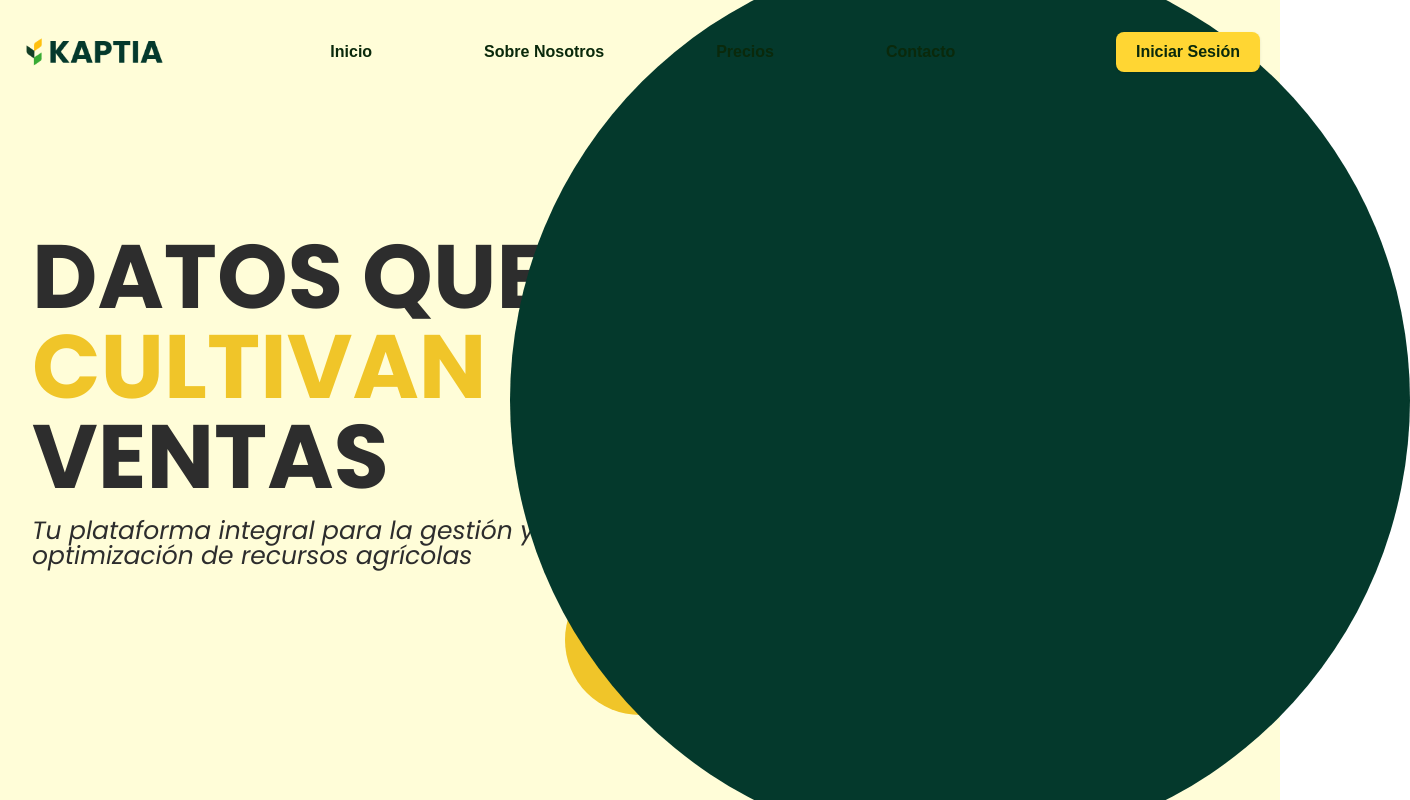
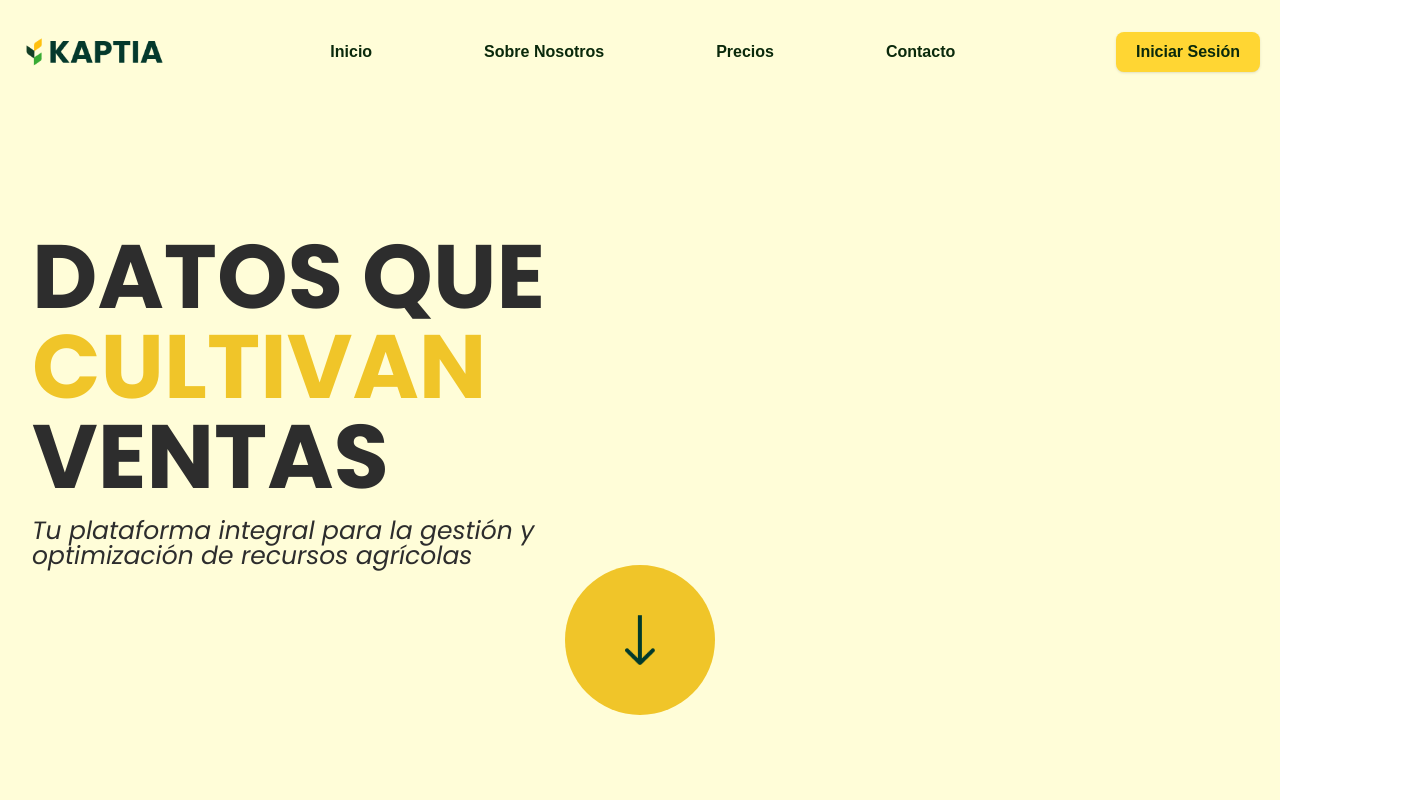
Before and after one commit to Kaptia-Dev/Kaptia-Front, a Next.js app: page / in a window 1280 px wide. Shown: the top 800 px of the page, 1410 px wide, since content can reach past the window. Built offline with nearby package versions, Linux system fonts and the light colour scheme; what @midudev/tailwind-animations would draw is missing.

Commit message:
refactor: update header import path to lowercase directory

```diff
--- a/src/app/page.tsx
+++ b/src/app/page.tsx
@@ -2,7 +2,7 @@
 "use client";
 import Image from "next/image";
 import styles from "./page.module.css";
-import Header from "./components/Header/Header";
+import Header from "./components/header/Header";
 import { useRef } from "react";
 
 export default function Home() {
@@ -35,9 +35,9 @@ export default function Home() {
             className={styles.arrowIcon}
           />
         </button>
-        <div className={styles.heroVisual}>
+        {/* <div className={styles.heroVisual}>
           <div className={styles.circle}></div>
-        </div>
+        </div> */}
       </main>
 
       <section className={styles.whoAreWe} ref={whoAreWeRef}>
```
